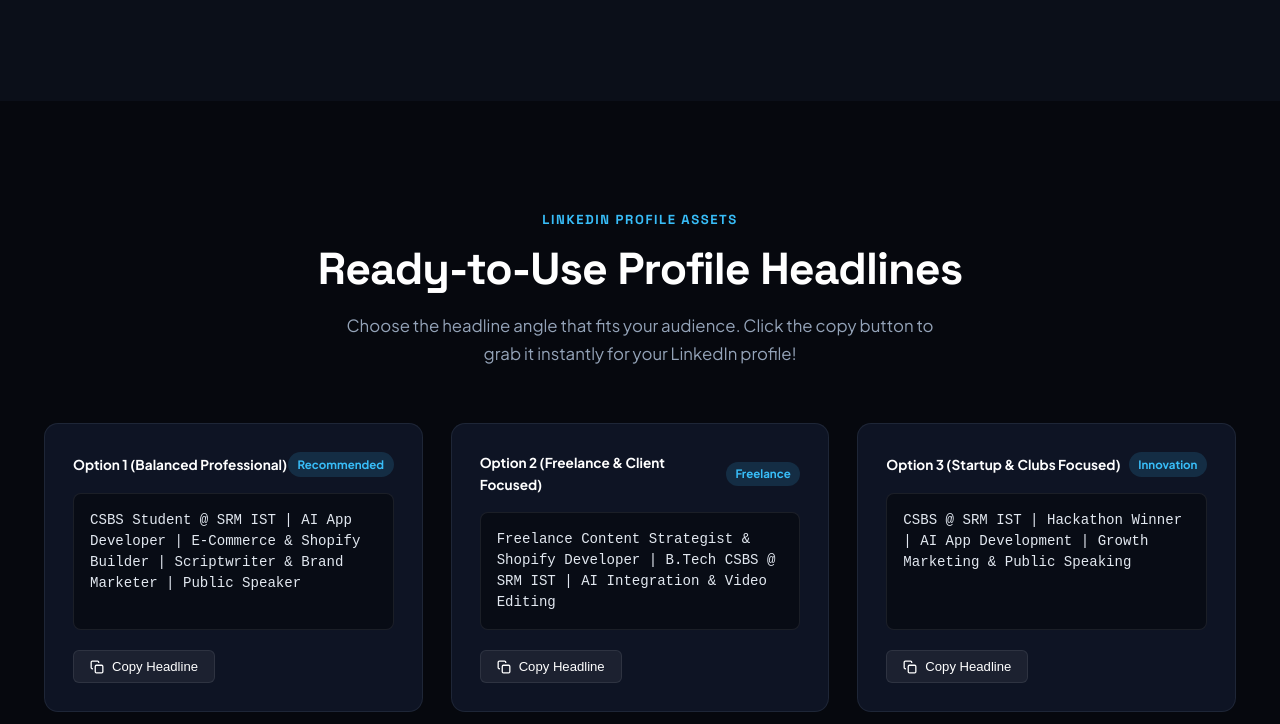
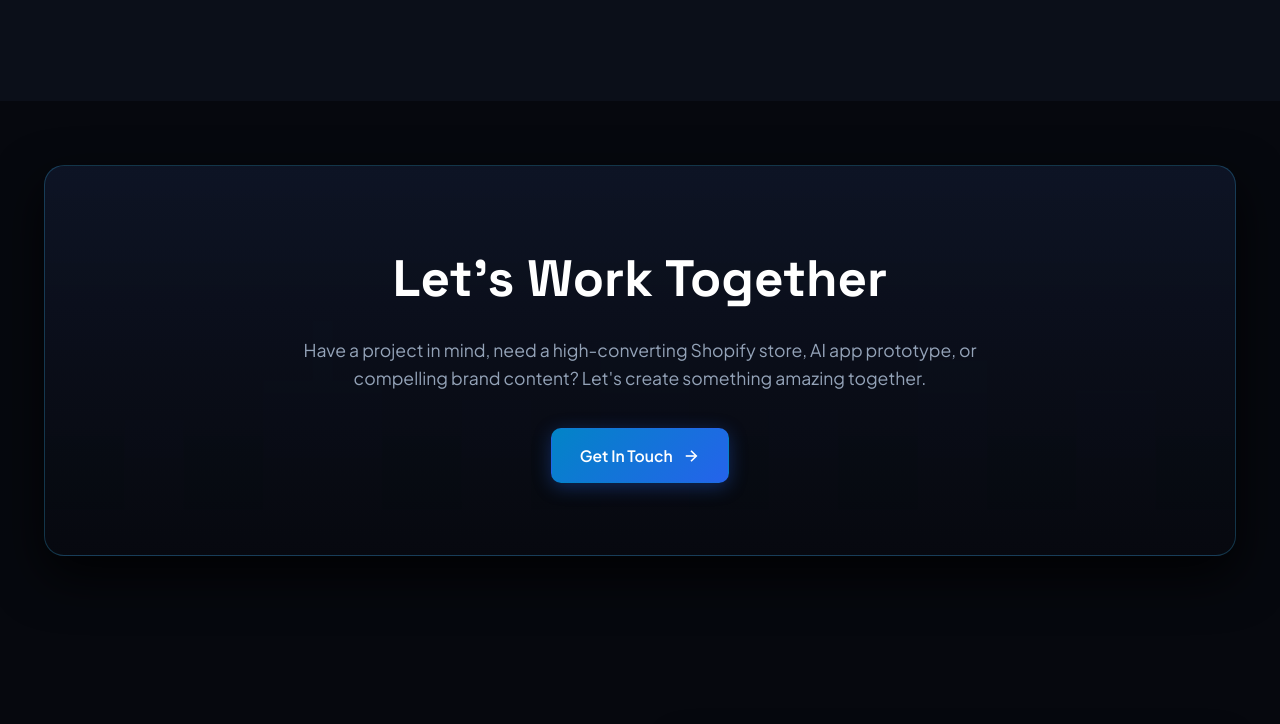
Before and after one commit to pagesofanisha/Portfolio, a website built with Vite: page index.html in a window 1280 px wide. Shown: the part 7037-7761 px from the top of the page. Built offline with nearby package versions, Linux system fonts and the light colour scheme; files whose address does not match are found by name.

Commit message:
feat: permanently remove ready-to-use linkedin profile headlines section

```diff
--- a/index.html
+++ b/index.html
@@ -418,23 +418,6 @@
       </div>
     </section>
 
-    <!-- LINKEDIN PROFILE ASSETS SECTION (1-Click Copy Headlines) -->
-    <section class="section linkedin-section" id="linkedin-assets">
-      <div class="container">
-        <div class="section-header-center">
-          <div class="section-tag">LINKEDIN PROFILE ASSETS</div>
-          <h2 class="section-title">Ready-to-Use Profile Headlines</h2>
-          <p class="section-lead">
-            Choose the headline angle that fits your audience. Click the copy button to grab it instantly for your LinkedIn profile!
-          </p>
-        </div>
-
-        <div class="headlines-grid" id="linkedin-headlines-container">
-          <!-- Dynamically rendered with 1-click copy -->
-        </div>
-      </div>
-    </section>
-
     <!-- "LET'S WORK TOGETHER" PANORAMIC SKYLINE CTA BANNER (Reference Style) -->
     <section class="cta-banner-section">
       <div class="container">
--- a/main.js
+++ b/main.js
@@ -89,7 +89,6 @@ function renderAllSections() {
   renderProjects(currentDomainFilter);
   renderSkillsMatrix();
   renderEducation();
-  renderLinkedInHeadlines();
   renderContactInfo();
 }
 
@@ -359,29 +358,6 @@ function renderEducation() {
   `).join('');
 }
 
-/* --- LinkedIn Profile Assets (1-Click Copy) --- */
-function renderLinkedInHeadlines() {
-  const container = document.getElementById('linkedin-headlines-container');
-  if (!container) return;
-
-  const headlines = appData.linkedInHeadlines || [];
-  container.innerHTML = headlines.map(h => `
-    <div class="headline-card">
-      <div class="headline-header">
-        <span class="headline-label">${escapeHtml(h.label)}</span>
-        <span class="headline-badge">${escapeHtml(h.badge || 'Preset')}</span>
-      </div>
-      <div class="headline-text-box" id="headline-box-${h.id}">
-        ${escapeHtml(h.text)}
-      </div>
-      <button class="btn-copy-headline" onclick="copyTextToClipboard('${escapeHtml(h.text)}', this)">
-        <svg width="14" height="14" viewBox="0 0 24 24" fill="none" stroke="currentColor" stroke-width="2.2"><rect x="9" y="9" width="13" height="13" rx="2" ry="2"></rect><path d="M5 15H4a2 2 0 0 1-2-2V4a2 2 0 0 1 2-2h9a2 2 0 0 1 2 2v1"></path></svg>
-        <span>Copy Headline</span>
-      </button>
-    </div>
-  `).join('');
-}
-
 /* --- Contact Info --- */
 function renderContactInfo() {
   const p = appData.personal || {};
--- a/style.css
+++ b/style.css
@@ -1125,79 +1125,6 @@ img {
   border-top: 1px solid var(--border);
   padding-top: 1rem;
   margin-top: auto;
-}
-
-/* ==========================================================================
-   LINKEDIN PROFILE ASSETS SECTION (1-Click Copy)
-   ========================================================================== */
-.headlines-grid {
-  display: grid;
-  grid-template-columns: repeat(3, 1fr);
-  gap: 1.75rem;
-}
-.headline-card {
-  background: var(--bg-surface);
-  border: 1px solid var(--border-card);
-  border-radius: var(--radius-md);
-  padding: 1.75rem;
-  display: flex;
-  flex-direction: column;
-  position: relative;
-  transition: all 0.3s ease;
-}
-.headline-card:hover {
-  border-color: rgba(56, 189, 248, 0.4);
-  box-shadow: 0 10px 25px rgba(0, 0, 0, 0.5);
-}
-.headline-header {
-  display: flex;
-  justify-content: space-between;
-  align-items: center;
-  margin-bottom: 1rem;
-}
-.headline-label {
-  font-size: 0.85rem;
-  font-weight: 700;
-  color: #fff;
-}
-.headline-badge {
-  font-size: 0.72rem;
-  padding: 0.2rem 0.6rem;
-  border-radius: var(--radius-full);
-  background: rgba(56, 189, 248, 0.15);
-  color: var(--primary);
-  font-weight: 700;
-}
-.headline-text-box {
-  background: rgba(0, 0, 0, 0.4);
-  border: 1px solid var(--border);
-  border-radius: 8px;
-  padding: 1rem;
-  font-size: 0.88rem;
-  line-height: 1.5;
-  color: #e2e8f0;
-  font-family: monospace;
-  margin-bottom: 1.25rem;
-  flex-grow: 1;
-}
-.btn-copy-headline {
-  align-self: flex-start;
-  padding: 0.5rem 1rem;
-  font-size: 0.82rem;
-  background: rgba(255, 255, 255, 0.06);
-  border: 1px solid var(--border);
-  border-radius: 6px;
-  color: #fff;
-  cursor: pointer;
-  display: inline-flex;
-  align-items: center;
-  gap: 0.5rem;
-  transition: all 0.2s ease;
-}
-.btn-copy-headline:hover {
-  background: var(--primary);
-  border-color: var(--primary);
-  color: #fff;
 }
 
 /* ==========================================================================
@@ -1579,9 +1506,7 @@ textarea.form-input {
   .education-grid {
     grid-template-columns: repeat(2, 1fr);
   }
-  .headlines-grid {
-    grid-template-columns: 1fr;
-  }
+
 }
 
 @media (max-width: 768px) {
@@ -1946,31 +1871,6 @@ html[data-theme="light"],
   color: #0284c7;
 }
 
-/* Light Mode Headlines */
-[data-theme="light"] .headline-card {
-  background: #ffffff;
-  border-color: rgba(15, 23, 42, 0.1);
-  box-shadow: 0 4px 15px rgba(0, 0, 0, 0.04);
-}
-[data-theme="light"] .headline-label {
-  color: #0a0f1d;
-}
-[data-theme="light"] .headline-text-box {
-  background: #f8fafc;
-  border-color: #cbd5e1;
-  color: #0f172a;
-}
-[data-theme="light"] .btn-copy-headline {
-  background: #f1f5f9;
-  border-color: #cbd5e1;
-  color: #0f172a;
-}
-[data-theme="light"] .btn-copy-headline:hover {
-  background: #0284c7;
-  border-color: #0284c7;
-  color: #ffffff;
-}
-
 /* Light Mode Skyline Banner */
 [data-theme="light"] .skyline-banner-card {
   background:
```
Also changed, not shown: dist/assets/index-C0y6eGuT.js (added), dist/assets/index-Cg2Irlgb.js (deleted), dist/assets/index-D9vDGVGn.css (added), dist/assets/index-DLfTxdsz.css (deleted), dist/index.html.
